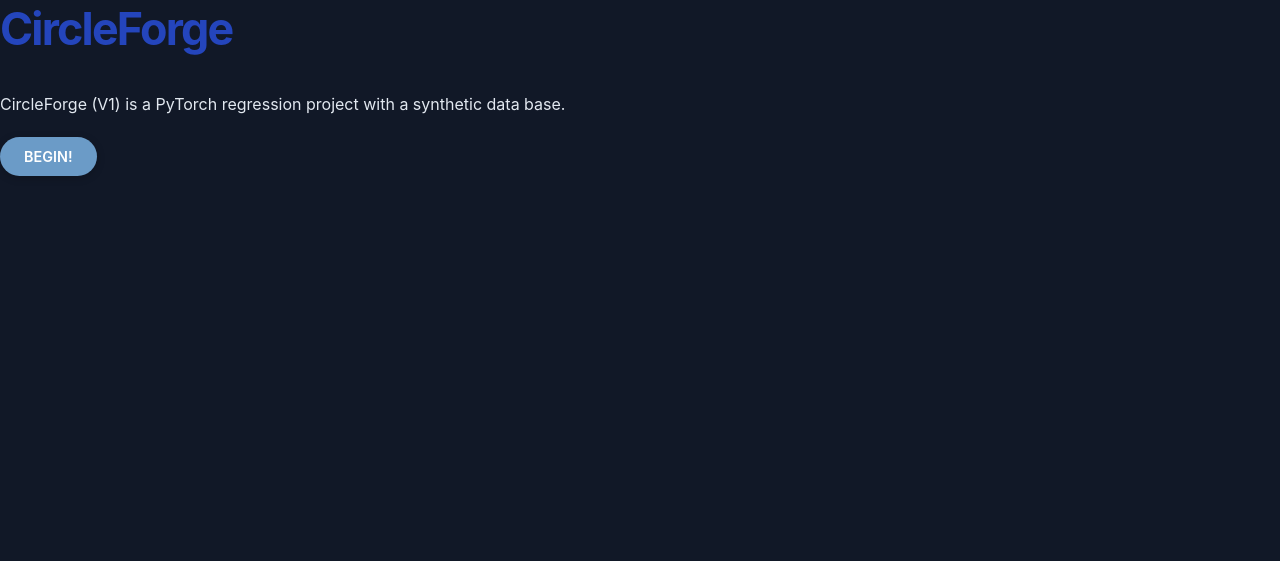
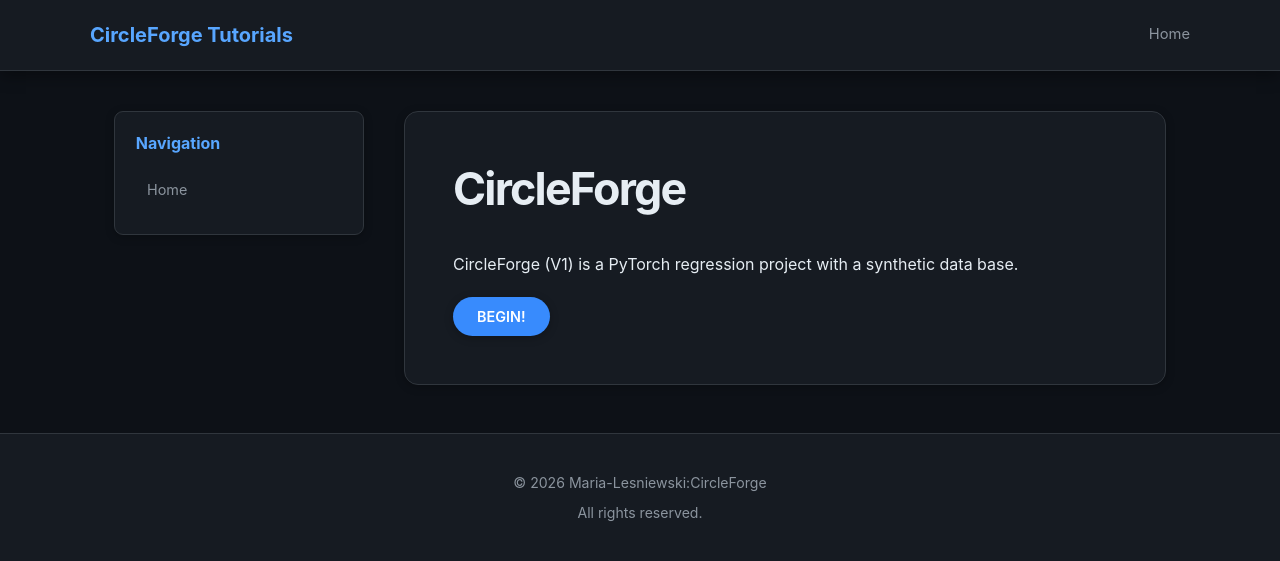
Before and after one commit to Maria-Lesniewski/CircleForge, a Flask app: page / in a window 1280 px wide. Shown: the top 561 px of the page. Run offline with Flask 3, Linux system fonts and the light colour scheme.

Commit message:
Used GPT to settle on .css style (with minor live tweaks in VS code), templated .html base and adjusted main index page

```diff
--- a/tutorial/static/style.css
+++ b/tutorial/static/style.css
@@ -1,29 +1,31 @@
+
 /* ==========================================================
-   Theme: Clean, Professional, Accessible
+   Theme: CircleForge - GitHub Inspired Dark Mode
+   Blue and Red Accent Palette
    ========================================================== */
 
-/* (This is Generated Code, not code written by Me) */
+/* 1. CSS Variables */
 
-/* 1. CSS Variables — Dark Theme */
 :root {
-    --color-primary: #6b9bc7;
-    --color-primary-dark: #2445bc;
-    --color-accent: #5ba3d6;
+    --color-primary: #58a6ff;
+    --color-primary-dark: #388bfd;
+    --color-accent: #7338fd;
+    --color-accent-blue: #79c0ff;
 
-    --color-background: #111827;
-    --color-surface: #1e293b;
-    --color-surface-alt: #27364a;
+    --color-background: #0d1117;
+    --color-surface: #161b22;
+    --color-surface-alt: #21262d;
 
-    --color-text: #e2e8f0;
-    --color-text-muted: #94a3b8;
-    --color-border: #354459;
+    --color-text: #e6edf3;
+    --color-text-muted: #8b949e;
+    --color-border: #30363d;
 
-    --color-code-bg: #0b1220;
-    --color-code-text: #dbeafe;
+    --color-code-bg: #0d1117;
+    --color-code-text: #e6edf3;
 
-    --color-success: #4ade80;
-    --color-warning: #fbbf24;
-    --color-error: #f87171;
+    --color-success: #3fb950;
+    --color-warning: #d29922;
+    --color-error: #f85149;
 
     --font-body: "Inter", "Segoe UI", Arial, sans-serif;
     --font-code: "JetBrains Mono", "Fira Code", monospace;
@@ -35,8 +37,8 @@
     --radius-medium: 9px;
     --radius-large: 14px;
 
-    --shadow-subtle: 0 2px 8px rgba(0, 0, 0, 0.2);
-    --shadow-medium: 0 4px 16px rgba(0, 0, 0, 0.3);
+    --shadow-subtle: 0 2px 8px rgba(0, 0, 0, 0.25);
+    --shadow-medium: 0 4px 16px rgba(0, 0, 0, 0.4);
 }
 
 /* 2. Global Reset */
@@ -64,16 +66,10 @@
     -webkit-font-smoothing: antialiased;
 }
 
-
 /* 3. Typography */
 
-h1,
-h2,
-h3,
-h4,
-h5,
-h6 {
-    color: var(--color-primary-dark);
+h1, h2, h3, h4, h5, h6 {
+    color: var(--color-text);
     line-height: 1.3;
     font-weight: 650;
     margin-top: 1.8em;
@@ -94,6 +90,7 @@
 
 h3 {
     font-size: 1.35rem;
+    color: var(--color-primary);
 }
 
 h4 {
@@ -110,38 +107,37 @@
 }
 
 strong {
-    color: var(--color-primary-dark);
+    color: var(--color-accent-blue);
 }
-
 
 /* 4. Links */
 
 a {
-    color: var(--color-accent);
+    color: var(--color-primary);
     text-decoration: none;
     transition: color 0.2s ease;
 }
 
 a:hover {
-    color: var(--color-primary-dark);
+    color: var(--color-accent);
     text-decoration: underline;
 }
 
 a:focus-visible,
 button:focus-visible {
-    outline: 3px solid #78aee0;
+    outline: 3px solid var(--color-primary);
     outline-offset: 3px;
 }
-
 
 /* 5. Header */
 
 .site-header {
-    background: var(--color-primary-dark);
-    color: #ffffff;
+    background: var(--color-surface);
+    color: var(--color-text);
 
     padding: 1.1rem 2rem;
 
+    border-bottom: 1px solid var(--color-border);
     box-shadow: var(--shadow-medium);
 }
 
@@ -156,7 +152,7 @@
 }
 
 .site-title {
-    color: #ffffff;
+    color: var(--color-primary);
     font-size: 1.25rem;
     font-weight: 650;
     margin: 0;
@@ -173,14 +169,13 @@
 }
 
 .site-nav a {
-    color: #e5edf5;
+    color: var(--color-text-muted);
     font-size: 0.92rem;
 }
 
 .site-nav a:hover {
-    color: #ffffff;
+    color: var(--color-primary);
 }
-
 
 /* 6. Page Layout */
 
@@ -497,9 +488,8 @@
 }
 
 li::marker {
-    color: var(--color-accent);
+    color: var(--color-primary);
 }
-
 
 /* 16. Buttons */
 
@@ -508,7 +498,7 @@
 
     padding: 0.7rem 1.5rem;
 
-    background: var(--color-primary);
+    background: var(--color-primary-dark);
     color: #ffffff;
 
     border: none;
@@ -575,21 +566,22 @@
     margin-top: 3rem;
     padding: 2rem;
 
-    background: var(--color-primary-dark);
-    color: #dce6ef;
+    background: var(--color-surface);
+    color: var(--color-text-muted);
+
+    border-top: 1px solid var(--color-border);
 
     text-align: center;
     font-size: 0.88rem;
 }
 
 .site-footer a {
-    color: #ffffff;
+    color: var(--color-primary);
 }
 
 .site-footer p {
     margin: 0.3rem 0;
 }
-
 
 /* 19. Responsive Design */
 
--- /dev/null
+++ b/tutorial/templates/base.html
@@ -0,0 +1,98 @@
+
+<!DOCTYPE html>
+<html lang="en">
+
+<head>
+    <meta charset="UTF-8">
+    <meta name="viewport" content="width=device-width, initial-scale=1.0">
+
+    <title>{% block title %}CircleForge Tutorials{% endblock %}</title>
+
+    <meta name="description"
+          content="{% block description %} CircleForge tutorials site {% endblock %}">
+
+    <!-- Stylesheet -->
+    <link rel="stylesheet" href="static/style.css">
+
+    {% block extra_css %}{% endblock %}
+</head>
+
+<body>
+
+    <!-- Header -->
+    <header class="site-header">
+        <div class="header-container">
+
+            <div class="site-title">
+                <a href="{{ url_for('home') }}">
+                    {% block site_name %}CircleForge Tutorials{% endblock %}
+                </a>
+            </div>
+
+            <nav class="site-nav">
+                {% block navigation %}
+                    <a href="{{ url_for('home') }}">Home</a>
+                {% endblock %}
+            </nav>
+
+        </div>
+    </header>
+
+
+    <!-- Main Page Container -->
+    <div class="page-container">
+
+        {% block page_heading %}{% endblock %}
+
+        <div class="page-layout">
+
+            <!-- Sidebar -->
+            <aside class="sidebar">
+                {% block sidebar %}
+                    <h3>Navigation</h3>
+
+                    <ul>
+                        <li><a href="{{ url_for('home') }}">Home</a></li>
+                    </ul>
+                {% endblock %}
+            </aside>
+
+
+            <!-- Main Content -->
+            <main class="main-content">
+
+                <!-- Flash Messages -->
+                {% with messages = get_flashed_messages(with_categories=true) %}
+                    {% if messages %}
+                        {% for category, message in messages %}
+                            <div class="callout {{ category }}">
+                                {{ message }}
+                            </div>
+                        {% endfor %}
+                    {% endif %}
+                {% endwith %}
+
+                {% block content %}
+                {% endblock %}
+
+            </main>
+
+        </div>
+
+    </div>
+
+
+    <!-- Footer -->
+    <footer class="site-footer">
+        {% block footer %}
+            <p>&copy; {{ current_year | default('2026') }} Maria-Lesniewski:CircleForge</p>
+            <p>All rights reserved.</p>
+        {% endblock %}
+    </footer>
+
+
+    <!-- JavaScript -->
+    {% block extra_js %}{% endblock %}
+
+</body>
+</html>
--- a/tutorial/templates/index.html
+++ b/tutorial/templates/index.html
@@ -1,20 +1,29 @@
-<!DOCTYPE html>
-<html lang="en">
-<head>
-    <meta charset="UTF-8">
-    <meta name="viewport" content="width=device-width, initial-scale=1.0">
-    <title> CircleForge - Tutorials</title>
-    <link rel="stylesheet" href="/static/style.css">
-</head>
+{% extends "base.html" %}
 
-<body>
-    <div class="container">
-    <h1> CircleForge</h1>
+{% block title %}
+CircleForge - Tutorials
+{% endblock %}
+
+{% block content %}
+
+<div class="container">
+
+    <h1>CircleForge</h1>
+
     <p>
-        CircleForge (V1) is a PyTorch regression project with a synthetic data base.
+        CircleForge (V1) is a PyTorch regression project
+        with a synthetic data base.
     </p>
-    <button class="button" id="begin-button"> BEGIN!</button>
-    </div>
-    <script src="/static/app.js"></script>
-</body>
-</html>
+
+
+    <button class="button" id="begin-button">
+        BEGIN!
+    </button>
+
+</div>
+
+{% endblock %}
+
+{% block scripts %}
+<script src="/static/app.js"></script>
+{% endblock %}
```
Also changed, not shown: other parts of tutorial/static/style.css (+28 -35 lines).
